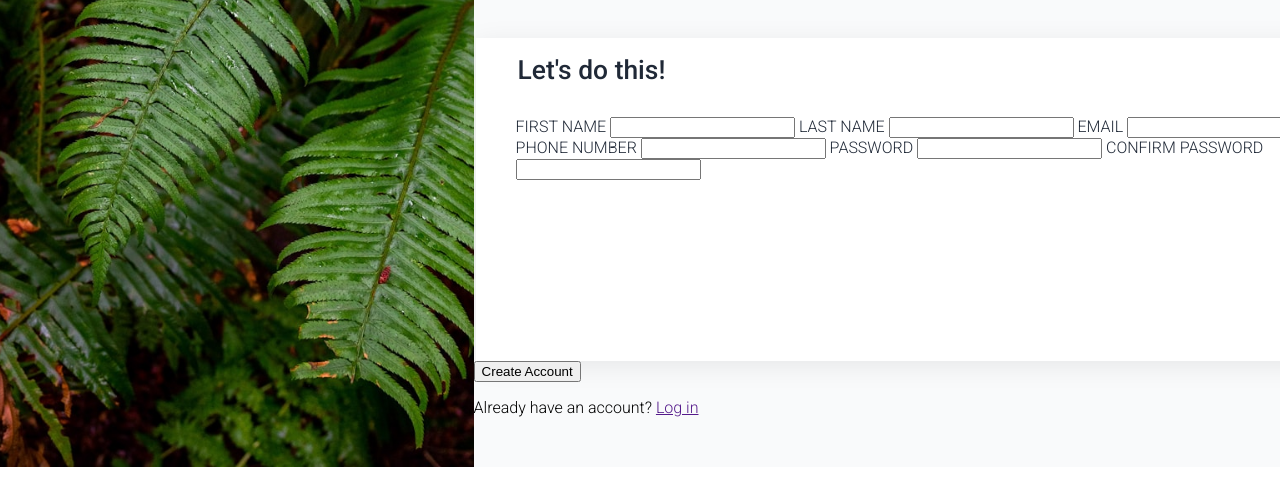
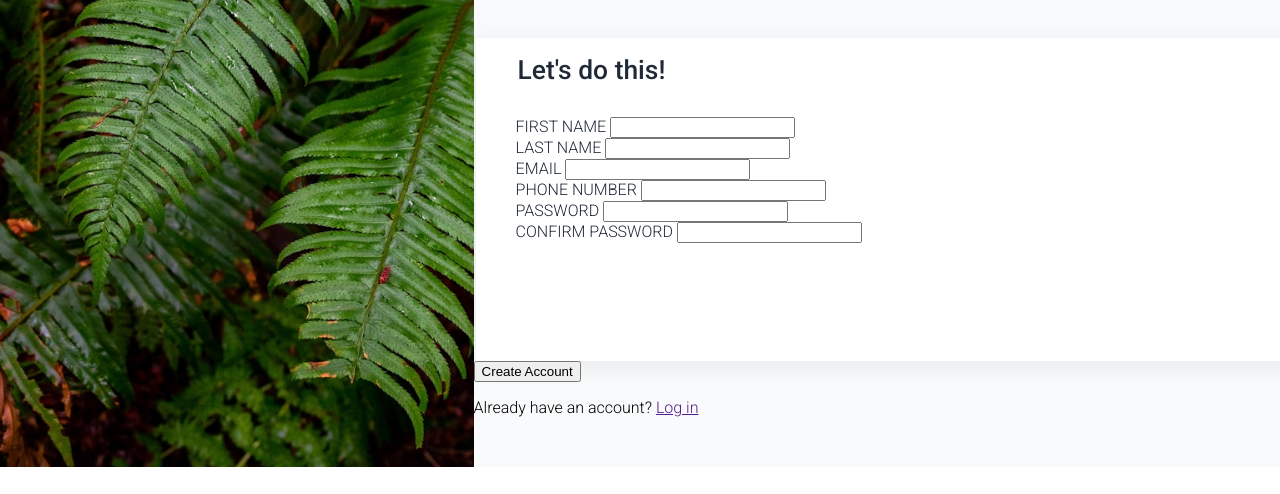
Before and after one commit to ya-hs/top-js-form, a plain HTML site: page index.html in a window 1280 px wide. Shown: the part 333-827 px from the top of the page. Drawn offline with Linux system fonts and the light colour scheme.

Commit message:
:art: Organise form into containers

```diff
--- a/index.html
+++ b/index.html
@@ -30,18 +30,32 @@
         <form action="" id="sign-up-form">
             <fieldset>
                 <legend>Let's do this!</legend>
+                <div class="input-container">
+                    <div class="input">
                         <label for="first-name">FIRST NAME</label>
                         <input type="text" name="first-name" id="first-name">
+                    </div>
+                    <div class="input">
                         <label for="last-name">LAST NAME</label>
                         <input type="text" name="last-name" id="last-name">
+                    </div>
+                    <div class="input">
                         <label for="email">EMAIL</label>
                         <input type="email" name="email" id="email">
+                    </div>
+                    <div class="input">
                         <label for="phone-number">PHONE NUMBER</label>
                         <input type="number" name="phone-number" id="phone-number">
+                    </div>
+                    <div class="input">
                         <label for="password">PASSWORD</label>
                         <input type="password" name="password" id="password">
+                    </div>
+                    <div class="input">
                         <label for="confirm-password">CONFIRM PASSWORD</label>
                         <input type="password" name="confirm-password" id="confirm-password">
+                    </div>
+                </div>
             </fieldset>
             <button type="submit">Create Account</button>
         </form>
```
Lines whose indentation alone changed are shown as unchanged.
